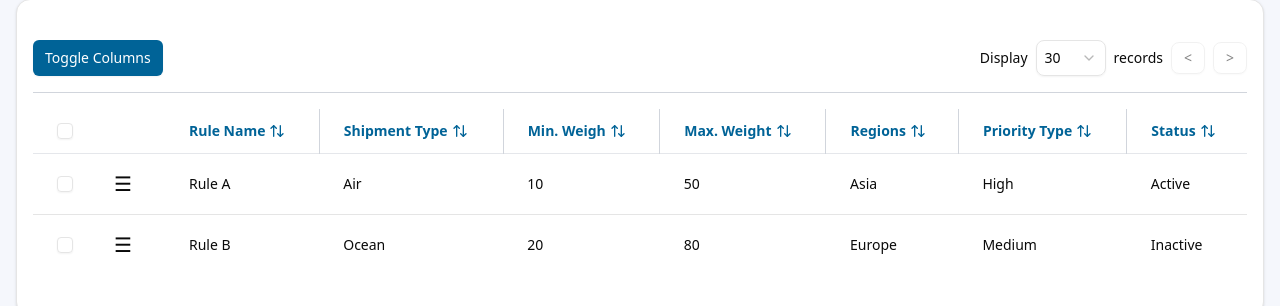
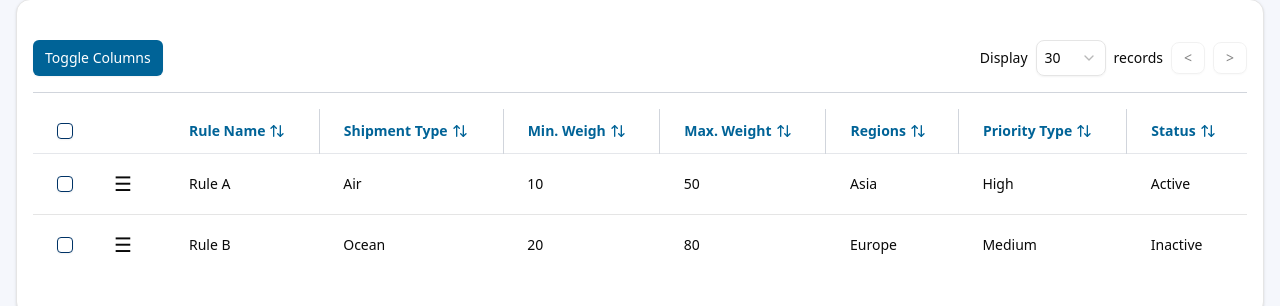
Before and after one commit to rohit24-creator/devdemo_sharedrepo, a Next.js app: page /views/allocationRules in a window 1280 px wide. Shown: the part 263-569 px from the top of the page. Built offline with nearby package versions, Linux system fonts and the light colour scheme.

Commit message:
made changes for checkbox color

```diff
--- a/components/ui/reusableComponent/viewtable.js
+++ b/components/ui/reusableComponent/viewtable.js
@@ -157,25 +157,28 @@ export default function ReusableTable({
   // ✅ Checkbox logic
   const isAllSelected =
     paginatedRows.length > 0 &&
-    paginatedRows.every((row) => selectedRows.includes(row.id));
+    paginatedRows.every((row) => selectedRows.includes(row));
 
   const toggleSelectAll = () => {
-    const pageRowIds = paginatedRows.map((row) => row.id);
     if (isAllSelected) {
-      setSelectedRows((prev) => prev.filter((id) => !pageRowIds.includes(id)));
+      setSelectedRows((prev) =>
+        prev.filter((row) => !paginatedRows.includes(row))
+      );
     } else {
-      setSelectedRows((prev) => [...new Set([...prev, ...pageRowIds])]);
+      setSelectedRows((prev) => [
+        ...prev,
+        ...paginatedRows.filter((row) => !prev.includes(row)),
+      ]);
     }
   };
 
   const toggleRow = (row) => {
     setSelectedRows((prev) =>
-      prev.includes(row.id)
-        ? prev.filter((id) => id !== row.id)
-        : [...prev, row.id]
+      prev.includes(row)
+        ? prev.filter((r) => r !== row)
+        : [...prev, row]
     );
   };
-
 
   const filterTab = (
     <Card>
@@ -292,7 +295,7 @@ export default function ReusableTable({
                 <Checkbox
                   checked={isAllSelected}
                   onCheckedChange={toggleSelectAll}
-                  className="data-[state=checked]:bg-[#006397] data-[state=checked]:border-[#006397]"
+                  className="border-[#003366] data-[state=checked]:bg-[#006397] data-[state=checked]:border-[#006397]"
                 />
               </TableHead>
               {showActions && rows.length > 0 && (
@@ -324,9 +327,9 @@ export default function ReusableTable({
                 <TableRow key={rowIndex}>
                   <TableCell className="px-6 py-3">
                     <Checkbox
-                      checked={selectedRows.includes(row.id)}
+                      checked={selectedRows.includes(row)}
                       onCheckedChange={() => toggleRow(row)}
-                      className="data-[state=checked]:bg-[#006397] data-[state=checked]:border-[#006397]"
+                      className="border-[#003366] data-[state=checked]:bg-[#006397] data-[state=checked]:border-[#006397]"
                     />
                   </TableCell>
 
```
